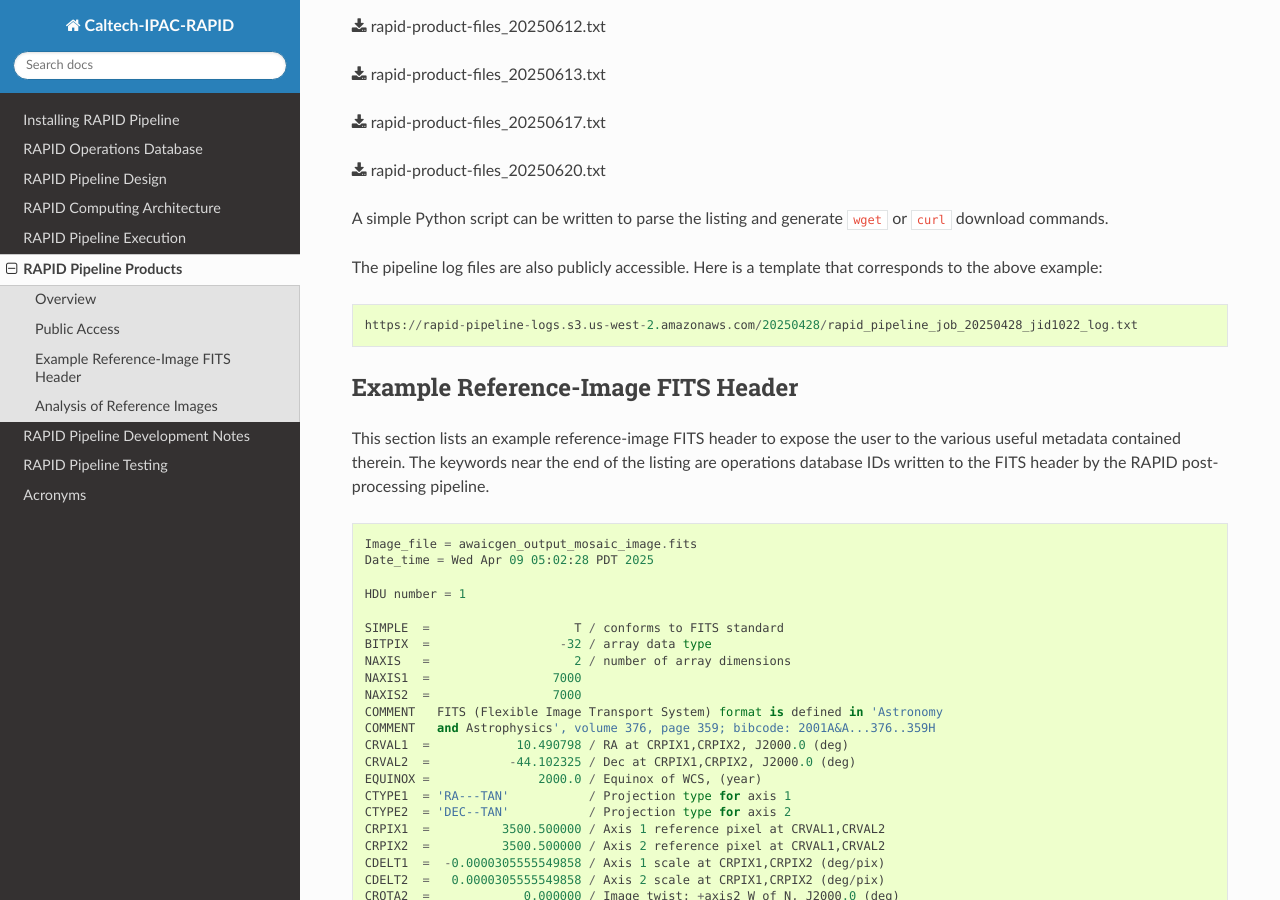
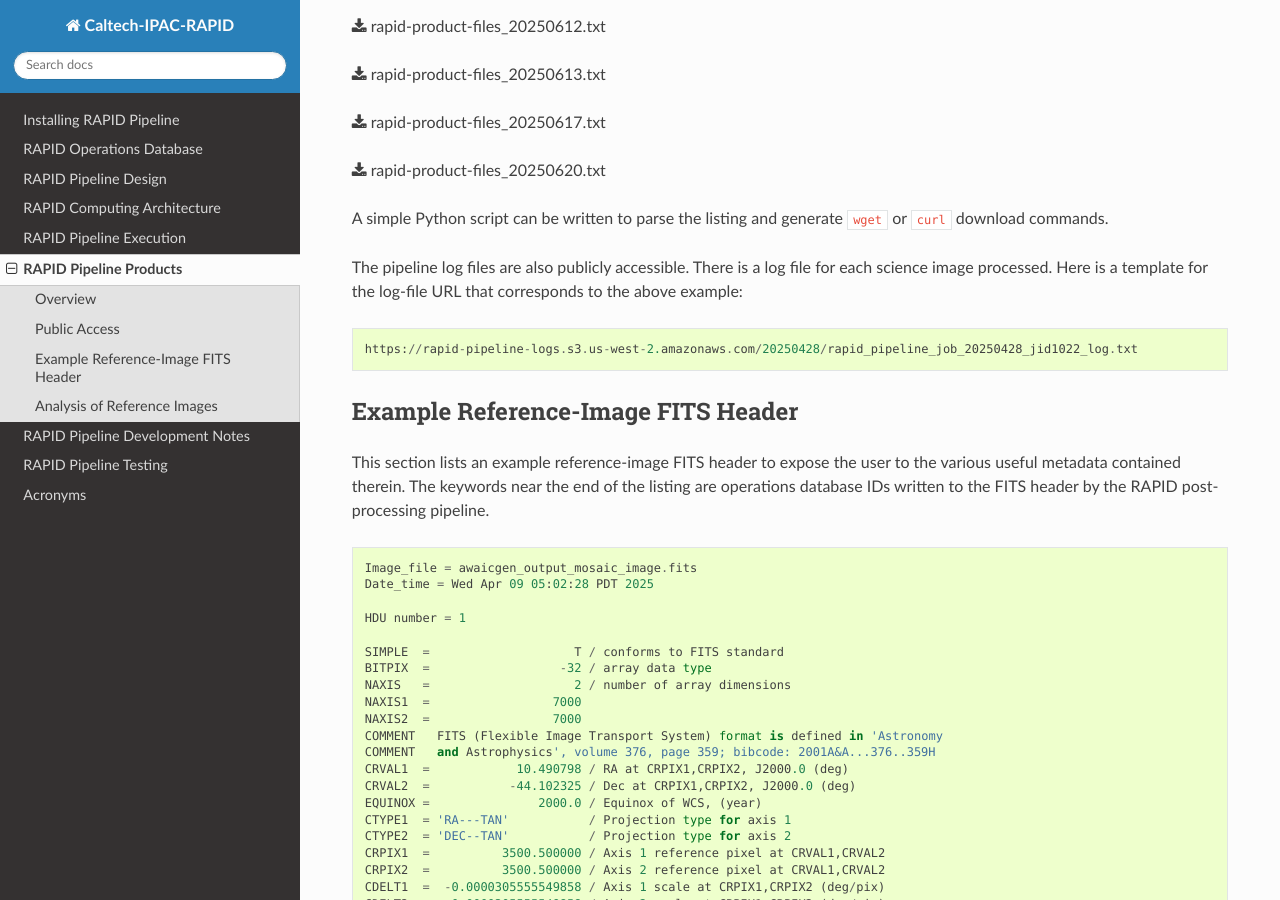
Before and after one commit to Caltech-IPAC/rapid, a Sphinx documentation site: the page built from docs/source/prod/products.rst, in a window 1280 px wide and 900 px high, scrolled down 2783 px. Built offline with Sphinx 7.4.7 and the Read the Docs theme 3.1.0, drawn with Linux system fonts in a browser that asks for light colours; formulas are drawn with MathJax 3.

Commit message:
Added more details about the log-file URL.

```diff
--- a/docs/source/prod/products.rst
+++ b/docs/source/prod/products.rst
@@ -101,7 +101,8 @@ For listings of the available product files, download the following text files:
 
 A simple Python script can be written to parse the listing and generate ``wget`` or ``curl`` download commands.
 
-The pipeline log files are also publicly accessible.  Here is a template that corresponds to the above example::
+The pipeline log files are also publicly accessible.  There is a log file for each science image processed.
+Here is a template for the log-file URL that corresponds to the above example::
 
     https://rapid-pipeline-logs.s3.us-west-2.amazonaws.com/20250428/rapid_pipeline_job_20250428_jid1022_log.txt
 
```
